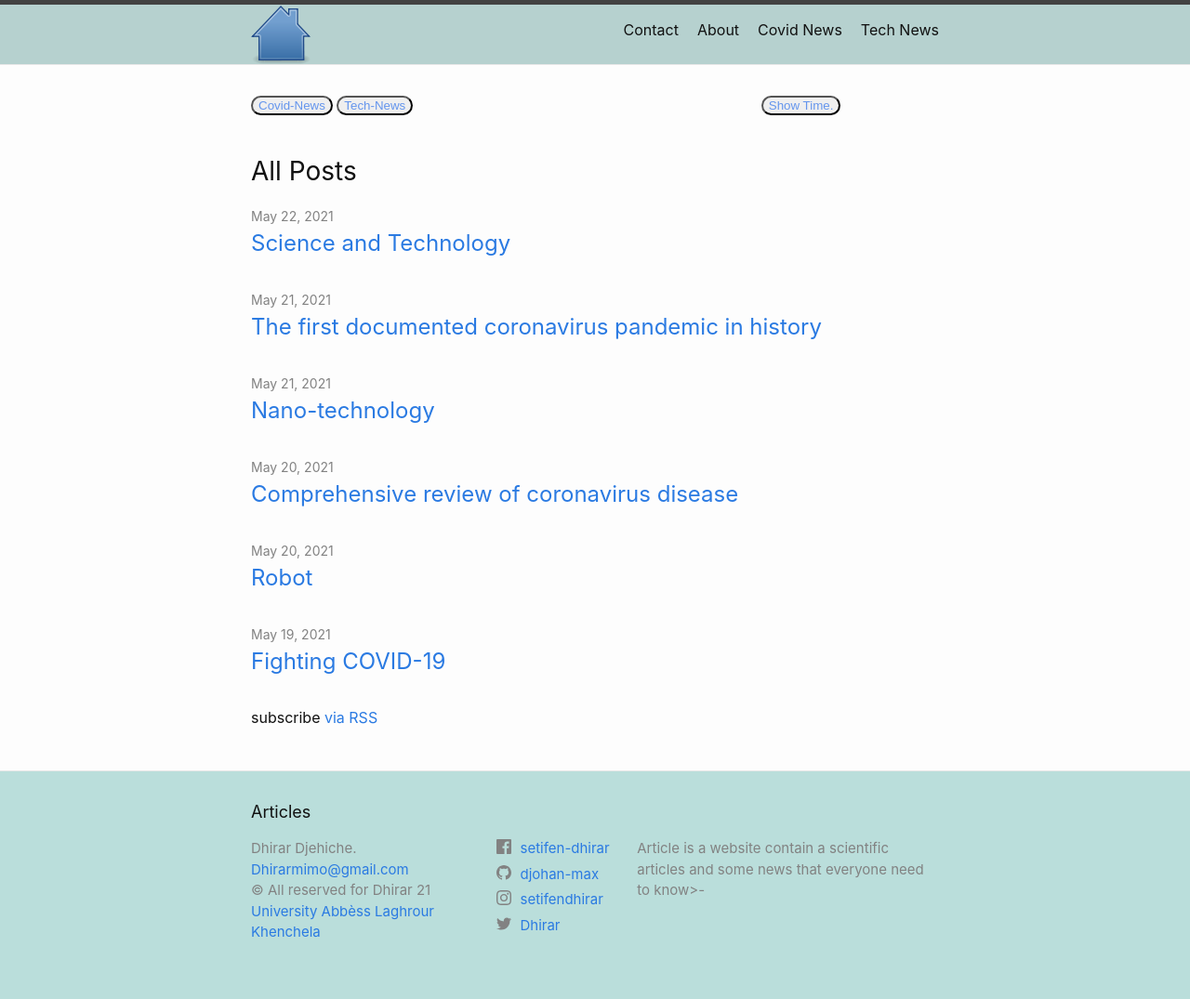
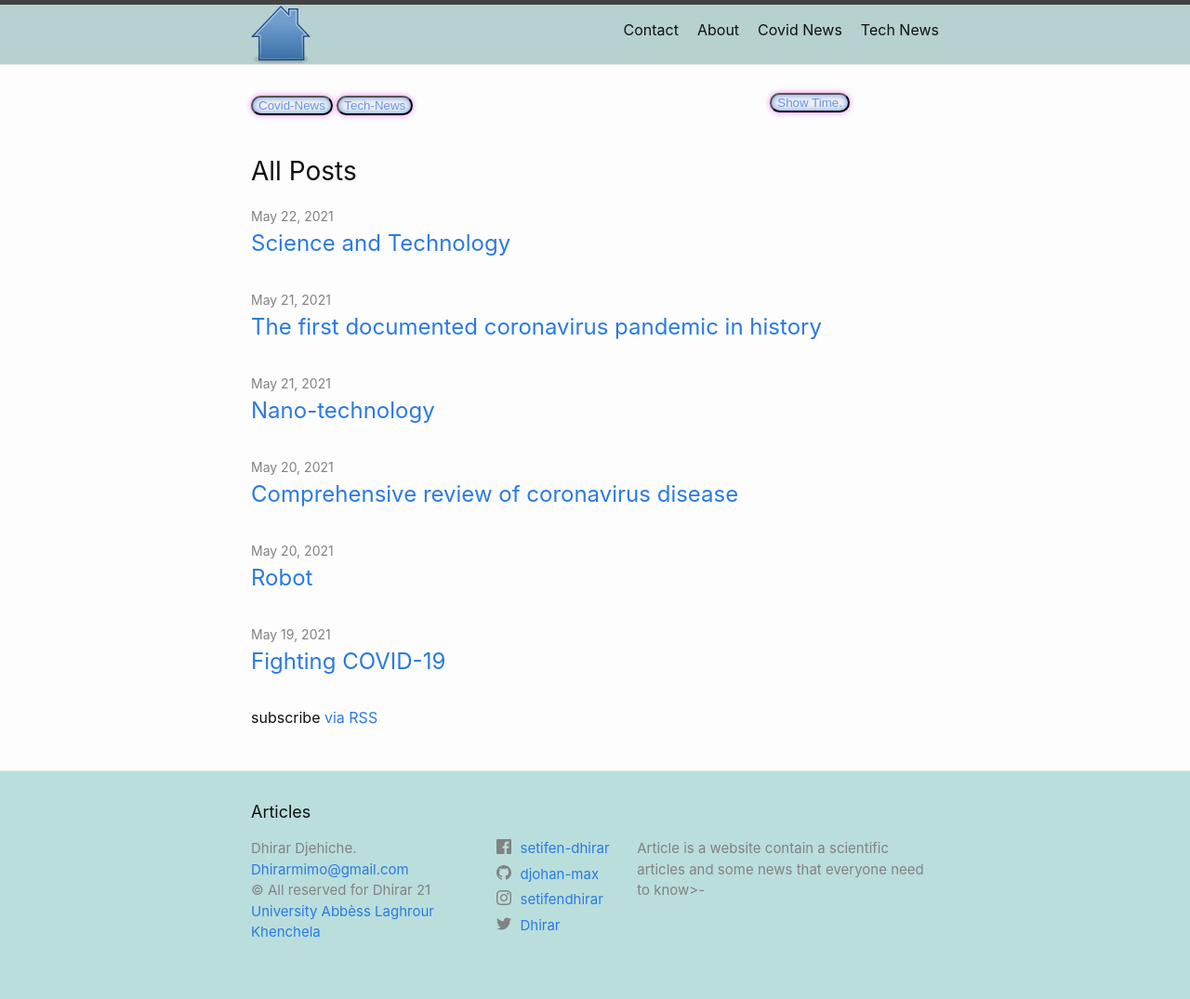
Before and after one commit to djohan-max/myblog, a Jekyll site: the page built from index.markdown, in a window 1280 px wide. Shown: the whole page at 93% size. Built offline with Jekyll 4.4.1, drawn with Linux system fonts in a browser that asks for light colours.

Commit message:
boxshadow

```diff
--- a/_layouts/home.html
+++ b/_layouts/home.html
@@ -10,8 +10,7 @@ layout: default
 
     <form>
       <span>
-      <input type="button" value="Covid-News" onclick="openWin()" style="color: cornflowerblue; border-radius: 15px;"> <input type="button" value="Tech-News" onclick="openWin1()"style="color: cornflowerblue; border-radius: 15px"> <button class="move_right" type="button" style="color: cornflowerblue; border-radius: 15px"
-      onclick="document.getElementById('demo').innerHTML = Date()">Show Time.</button>
+      <input class="buttn" type="button" value="Covid-News" onclick="openWin()"> <input class="buttn" type="button" value="Tech-News" onclick="openWin1()"> <button class="move_right buttn" type="button" onclick="document.getElementById('demo').innerHTML = Date()">Show Time.</button>
       <p id="demo" style="color: cornflowerblue;"></p>
     </span>
     </form>
--- a/_sass/minima/_layout.scss
+++ b/_sass/minima/_layout.scss
@@ -12,9 +12,15 @@
 }
 
 .move_right {
-  margin-left: 50% ;
-  position: relative;
+  margin-left: 30% ;
+  position:absolute;
     }
+
+.buttn{
+  color: cornflowerblue;
+  border-radius: 15px;
+  box-shadow: inset 0 0 0.5em 0 cornflowerblue, 0 0 0.5em 0 violet;
+}
 
 .site-title {
   @include relative-font-size(1.625);
```
